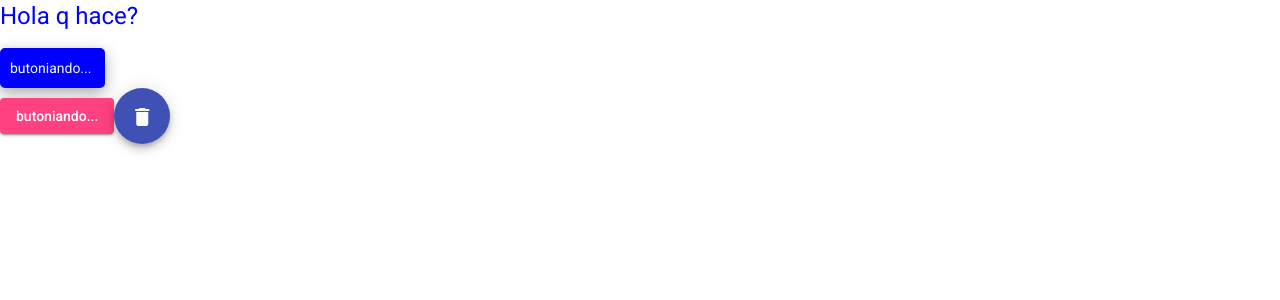
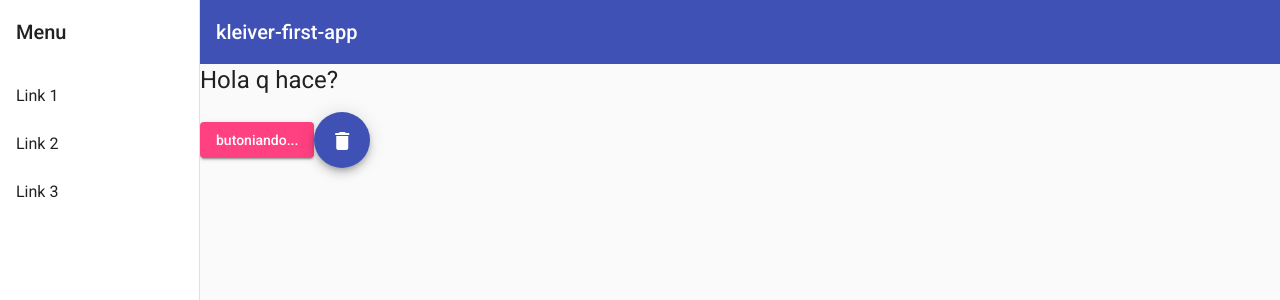
Before and after one commit to alexisgnzalez/kleiver-first-app, an Angular app: page / in a window 1280 px wide. Shown: the top 300 px of the page. Built offline with nearby package versions, Linux system fonts and the light colour scheme.

Commit message:
Added a navbar to the project

```diff
--- a/package.json
+++ b/package.json
@@ -11,12 +11,12 @@
   "private": true,
   "dependencies": {
     "@angular/animations": "^14.2.0",
-    "@angular/cdk": "^13.0.0",
+    "@angular/cdk": "^14.2.7",
     "@angular/common": "^14.2.0",
     "@angular/compiler": "^14.2.0",
     "@angular/core": "^14.2.0",
     "@angular/forms": "^14.2.0",
-    "@angular/material": "^13.0.0",
+    "@angular/material": "^14.2.7",
     "@angular/platform-browser": "^14.2.0",
     "@angular/platform-browser-dynamic": "^14.2.0",
     "@angular/router": "^14.2.0",
--- a/src/app/app.component.html
+++ b/src/app/app.component.html
@@ -1,5 +1,5 @@
 <!-- <h1 (click)="doSomething($event)" [innerHTML]="welcomeText"></h1> -->
-<h1>{{welcomeText}}</h1>
+<!-- <h1>{{welcomeText}}</h1>
 <app-button (click)="doSomething($event)" [myText]="buttonText"></app-button>
 
 <button
@@ -13,4 +13,6 @@
     mat-fab color="primary"
     aria-label="Example icon button with a delete icon">
     <mat-icon>delete</mat-icon>
-</button>
+</button> -->
+
+<app-navigation></app-navigation>
--- a/src/app/app.component.ts
+++ b/src/app/app.component.ts
@@ -7,12 +7,4 @@ import { Component } from '@angular/core';
 })
 export class AppComponent {
   title = 'kleiver-first-app';
-  welcomeText: string = "Hola q hace?";
-  counter: number = 0;
-  buttonText: string = "butoniando...";
-
-  doSomething(event: any) {
-    this.welcomeText = "Viendo televisión " + this.counter;
-    this.counter++;
-  }
 }
--- /dev/null
+++ b/src/app/components/navigation/navigation.component.css
@@ -0,0 +1,17 @@
+.sidenav-container {
+  height: 100%;
+}
+
+.sidenav {
+  width: 200px;
+}
+
+.sidenav .mat-toolbar {
+  background: inherit;
+}
+
+.mat-toolbar.mat-primary {
+  position: sticky;
+  top: 0;
+  z-index: 1;
+}
--- /dev/null
+++ b/src/app/components/navigation/navigation.component.html
@@ -0,0 +1,42 @@
+<mat-sidenav-container class="sidenav-container">
+  <mat-sidenav #drawer class="sidenav" fixedInViewport
+      [attr.role]="(isHandset$ | async) ? 'dialog' : 'navigation'"
+      [mode]="(isHandset$ | async) ? 'over' : 'side'"
+      [opened]="(isHandset$ | async) === false">
+    <mat-toolbar>Menu</mat-toolbar>
+    <mat-nav-list>
+      <a mat-list-item href="#">Link 1</a>
+      <a mat-list-item href="#">Link 2</a>
+      <a mat-list-item href="#">Link 3</a>
+    </mat-nav-list>
+  </mat-sidenav>
+  <mat-sidenav-content>
+    <mat-toolbar color="primary">
+      <button
+        type="button"
+        aria-label="Toggle sidenav"
+        mat-icon-button
+        (click)="drawer.toggle()"
+        *ngIf="isHandset$ | async">
+        <mat-icon aria-label="Side nav toggle icon">menu</mat-icon>
+      </button>
+      <span>kleiver-first-app</span>
+    </mat-toolbar>
+    <!-- Add Content Here -->
+
+    <h1>{{welcomeText}}</h1>
+    <button
+        mat-raised-button
+        color="accent"
+        (click)="doSomething($event)">
+        {{buttonText}}
+    </button>
+
+    <button
+      mat-fab color="primary"
+      aria-label="Example icon button with a delete icon">
+      <mat-icon>delete</mat-icon>
+    </button>
+
+  </mat-sidenav-content>
+</mat-sidenav-container>
--- /dev/null
+++ b/src/app/components/navigation/navigation.component.ts
@@ -0,0 +1,30 @@
+import { Component } from '@angular/core';
+import { BreakpointObserver, Breakpoints } from '@angular/cdk/layout';
+import { Observable } from 'rxjs';
+import { map, shareReplay } from 'rxjs/operators';
+
+@Component({
+  selector: 'app-navigation',
+  templateUrl: './navigation.component.html',
+  styleUrls: ['./navigation.component.css']
+})
+export class NavigationComponent {
+
+  welcomeText: string = "Hola q hace?";
+  counter: number = 0;
+  buttonText: string = "butoniando...";
+
+  isHandset$: Observable<boolean> = this.breakpointObserver.observe(Breakpoints.Handset)
+    .pipe(
+      map(result => result.matches),
+      shareReplay()
+    );
+
+  constructor(private breakpointObserver: BreakpointObserver) {}
+
+  doSomething(event: any) {
+    this.welcomeText = "Viendo televisión " + this.counter;
+    this.counter++;
+  }
+
+}
```
Also changed, not shown: src/app/app.module.ts (+12 -2 lines), 2 other files (tests, documents, lock files or other folders).
